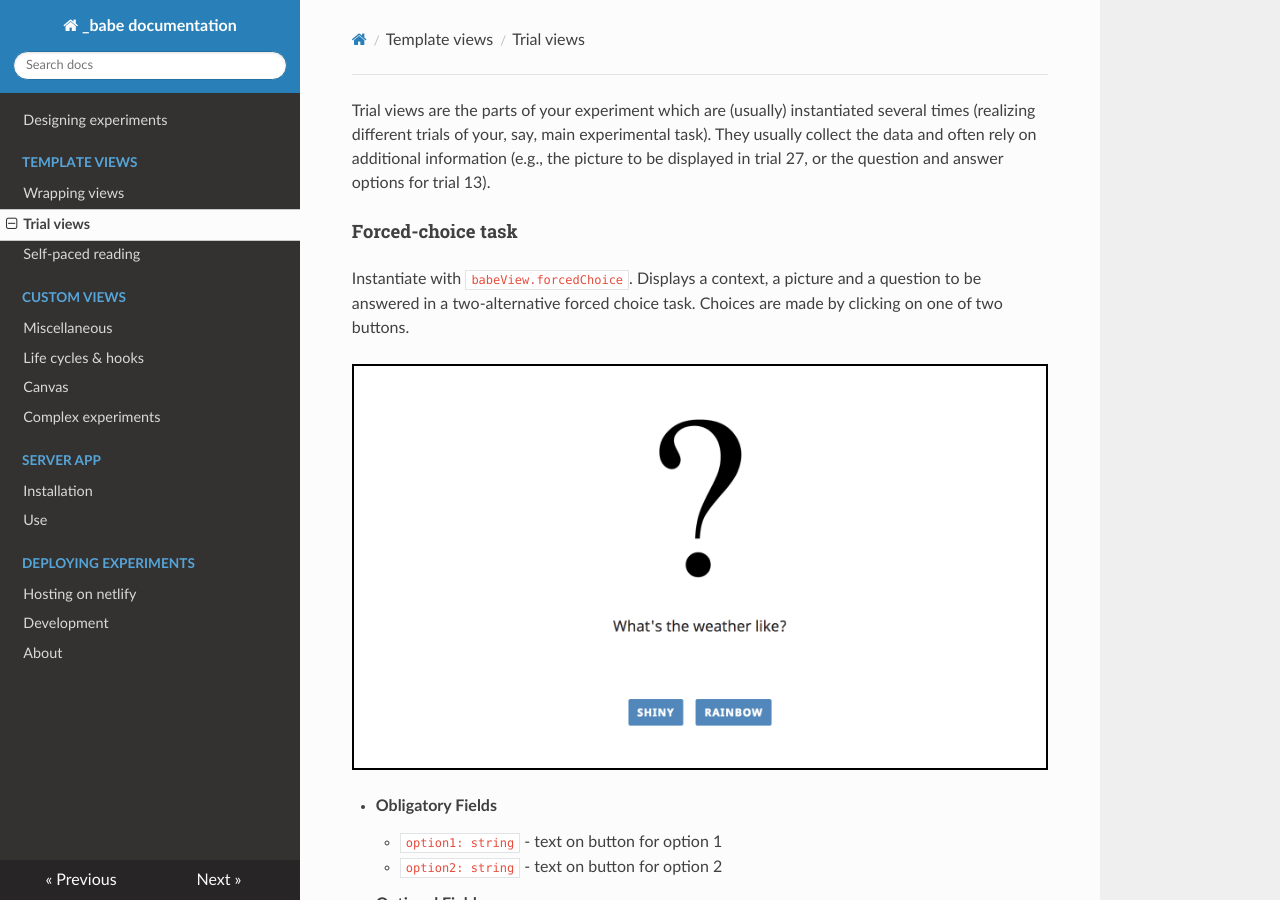
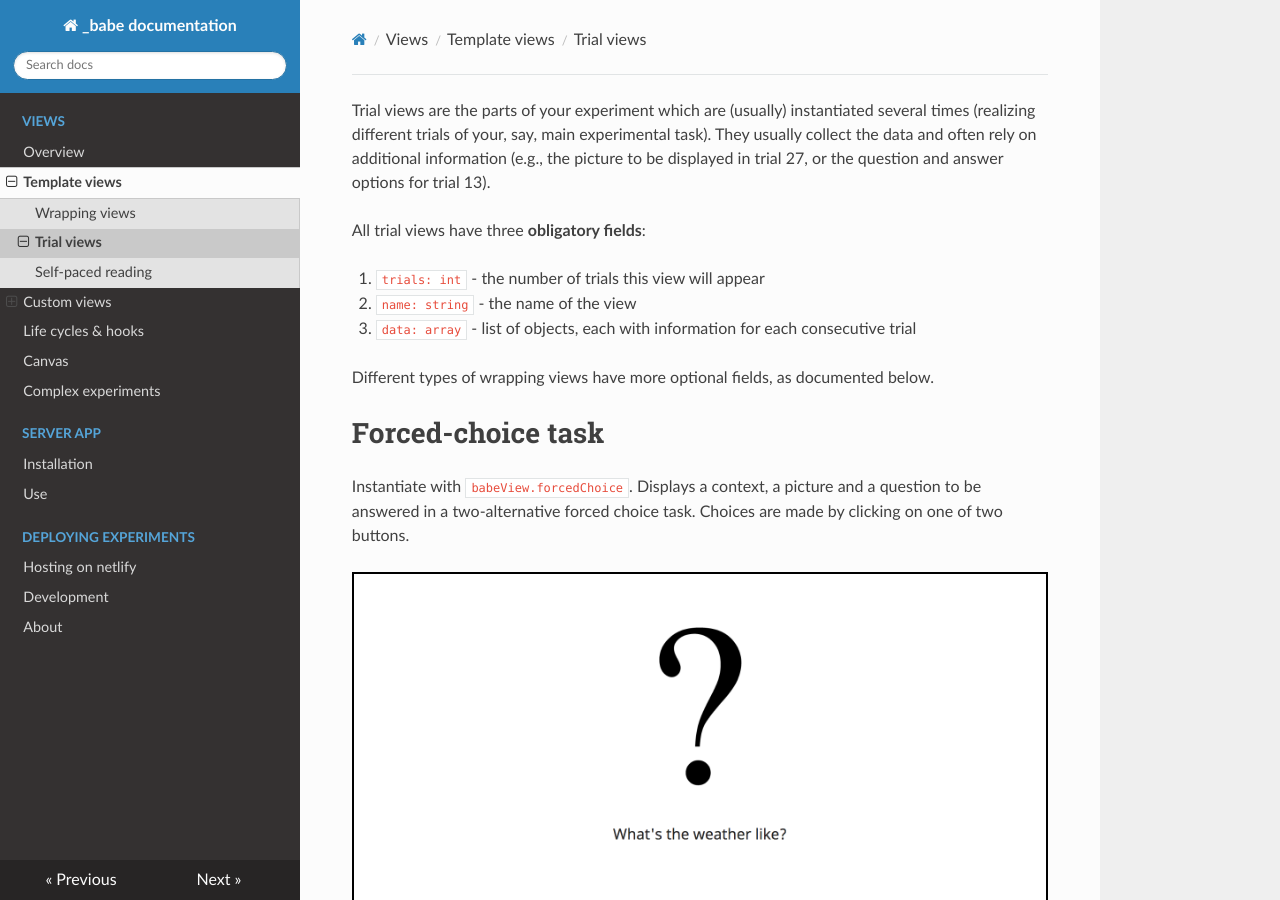
Before and after one commit to magpie-ea/magpie-v3-docs, an MkDocs documentation site: the page built from docs/01_designing_experiments/02b_trial_views.md, in a window 1280 px wide and 900 px high. Built offline with MkDocs 1.6.1, drawn with Linux system fonts in a browser that asks for light colours; nearby versions of some CDN libraries; old or Windows-style settings are respelled for this version of MkDocs.

Commit message:
updates file structure

```diff
--- a/docs/01_designing_experiments/02b_trial_views.md
+++ b/docs/01_designing_experiments/02b_trial_views.md
@@ -1,5 +1,12 @@
 Trial views are the parts of your experiment which are (usually) instantiated several times (realizing different trials of your, say, main experimental task). They usually collect the data and often rely on additional information (e.g., the picture to be displayed in trial 27, or the question and answer options for trial 13).
 
+All trial views have three **obligatory fields**:
+
+1. `trials: int` - the number of trials this view will appear
+2. `name: string` - the name of the view
+3. `data: array` - list of objects, each with information for each consecutive trial
+
+Different types of wrapping views have more optional fields, as documented below.
 
 # Forced-choice task
 
--- a/mkdocs.yml
+++ b/mkdocs.yml
@@ -1,14 +1,15 @@
 site_name: _babe documentation
-pages:
-- 'Designing experiments': '01_designing_experiments/01_views.md'
-- Template views:
-  - Wrapping views: '01_designing_experiments/02a_wrapping_views.md'
-  - Trial views: '01_designing_experiments/02b_trial_views.md'
-  - Self-paced reading: '01_designing_experiments/02c_SPR.md'
-- Custom views:
-  - Miscellaneous: '01_designing_experiments/03_custom_views.md'
-- Life cycles & hooks: '01_designing_experiments/04_lifecycles_hooks.md'
-- Canvas: '01_designing_experiments/05_canvas.md'
+nav:
+- Views:
+  - Overview: '01_designing_experiments/01_views.md'
+  - Template views:
+      - Wrapping views: '01_designing_experiments/02a_wrapping_views.md'
+      - Trial views: '01_designing_experiments/02b_trial_views.md'
+      - Self-paced reading: '01_designing_experiments/02c_SPR.md'
+  - Custom views:
+    - Designing custom views: '01_designing_experiments/03_custom_views.md'
+  - Life cycles & hooks: '01_designing_experiments/04_lifecycles_hooks.md'
+  - Canvas: '01_designing_experiments/05_canvas.md'
 - Complex experiments: '01_designing_experiments/06_complex_experiments.md'
 - server app:
   - Installation: '02_using_the_server_app/01_installation.md'
@@ -17,10 +18,12 @@ pages:
   - Hosting on netlify: '03_deploying_experiments/01_hosting_on_netlify.md'
 - Development: 04_development.md
 - About: 05_about.md
-theme: readthedocs
+theme:
+    name: readthedocs
+    highlightjs: true
+    hljs_languages:
+        - yaml
+        - rust
 site_description: documentation of _babe (basic architecture for browser-based experiments)
 site_author: Michael Franke
 copyright: MIT license
-markdown_extensions:
-    - toc:
-        baselevel: 4
```
Also changed, not shown: docs/01_designing_experiments/02a_wrapping_views.md (+0 -8 lines).
